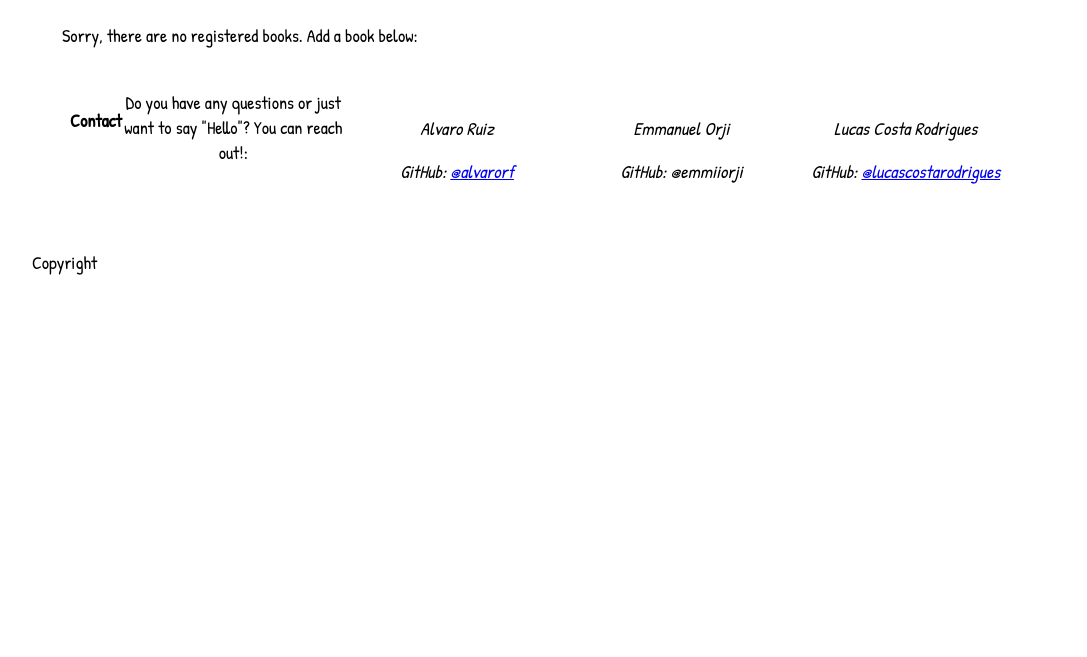
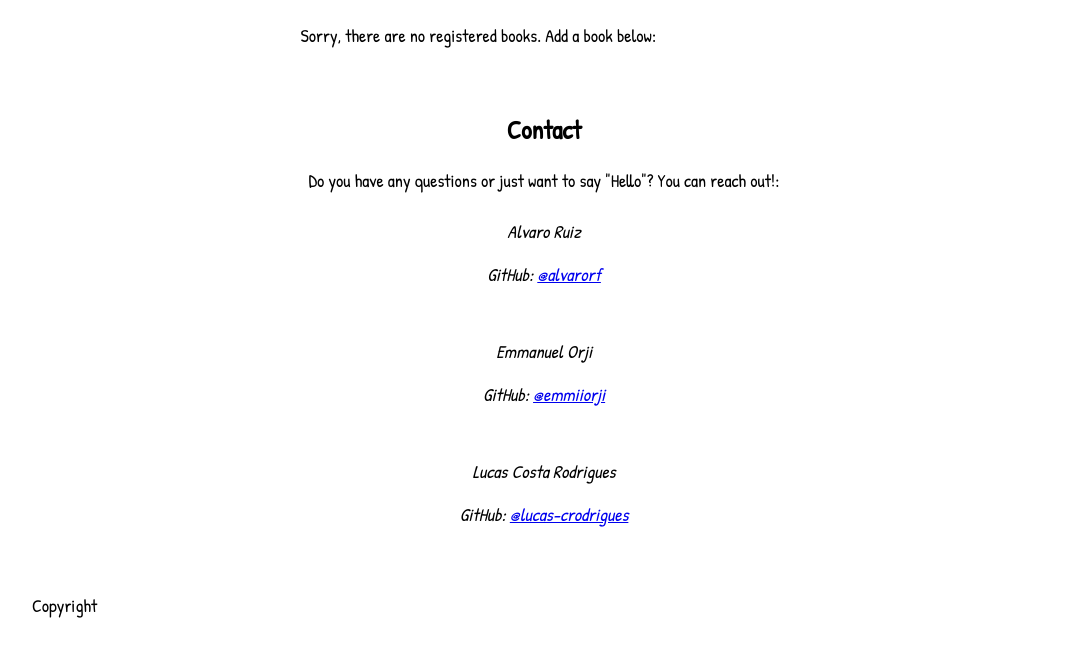
Before and after one commit to lucas-crodrigues/mv-awesome-books, a website: page index.html in a window 1280 px wide. Both pictures are taken after a click on the button "Contact". Shown: the part 137-794 px from the top of the page, without its empty margins (96-1183 px from the left). Drawn offline with Linux system fonts and the light colour scheme.

Commit message:
Add some styling to the contact page

```diff
--- a/css/styles.css
+++ b/css/styles.css
@@ -134,6 +134,7 @@ input,
   display: flex;
   justify-content: center;
   text-align: center;
+  flex-flow: column;
 }
 
 input {
--- a/index.html
+++ b/index.html
@@ -37,7 +37,7 @@
       <button type="submit" id="addButton" class="shadow">Add</button>
     </form>
     <div id="contactInfo" class="contactInfo hide">
-      <h3>Contact</h3>
+      <h2>Contact</h2>
       <div>Do you have any questions or just want to say "Hello"? You can reach out!:</div>
       <div class="author">
         <p>Alvaro Ruiz</p>
@@ -45,11 +45,11 @@
       </div>
       <div class="author">
         <p>Emmanuel Orji</p>
-        <p>GitHub: <a href="https://github.com/@emmiiorji"></a>@emmiiorji</p>
+        <p>GitHub: <a href="https://github.com/emmiiorji">@emmiiorji</a></p>
       </div>
       <div class="author">
         <p>Lucas Costa Rodrigues</p>
-        <p>GitHub: <a href="https://github.com/lucascostarodrigues">@lucascostarodrigues</a></p>
+        <p>GitHub: <a href="https://github.com/lucas-crodrigues">@lucas-crodrigues</a></p>
       </div>
 
     </div>
```
